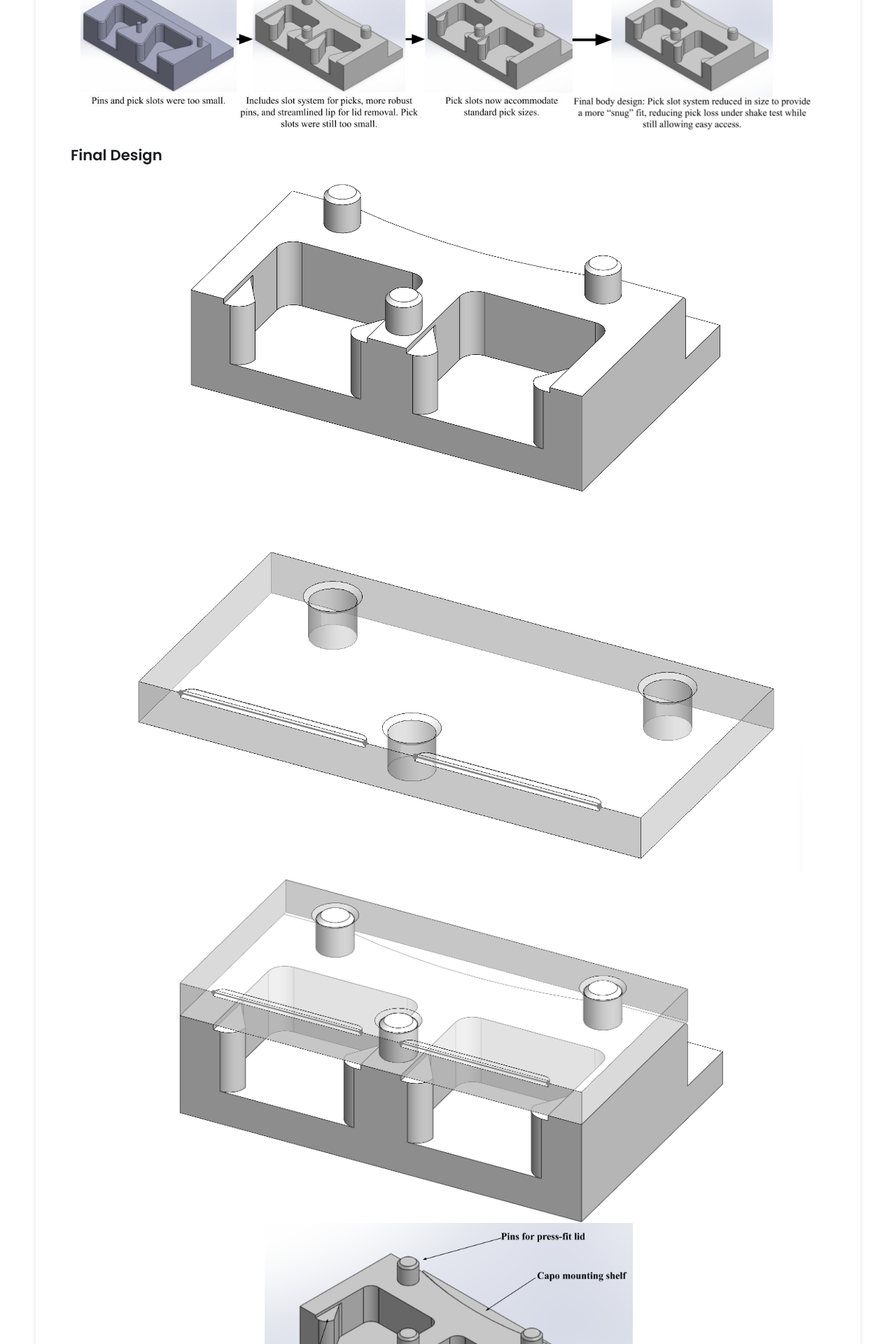
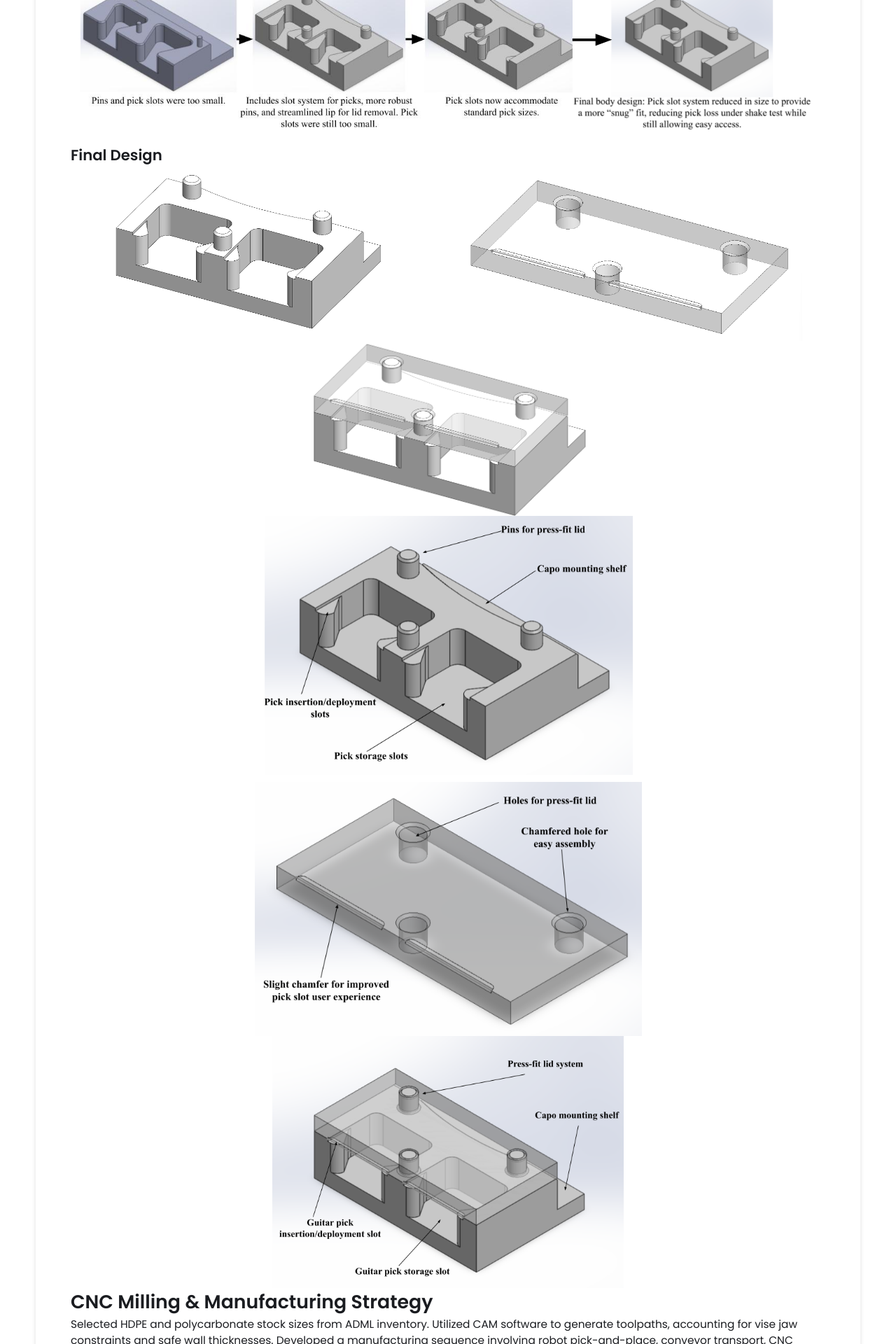
Before and after one commit to michael-vuong/michael-vuong.github.io, a Jekyll site: the page built from _projects/Attachapick/index.md, in a window 1280 px wide. Shown: the part 2435-4355 px from the top of the page at 70% size. Built offline with Jekyll 4.4.1, drawn with Linux system fonts in a browser that asks for light colours.

Commit message:
Update index.md

```diff
--- a/_projects/Attachapick/index.md
+++ b/_projects/Attachapick/index.md
@@ -43,11 +43,11 @@
 {% include image-gallery.html images="DesignIterations.png" height="500" %}
 
 ## Final Design
-{% include image-gallery.html images="CADBody.png, CADLid.png" height="500" %}
-{% include image-gallery.html images="CADAssem.png" height="500" %}
+{% include image-gallery.html images="CADBody.png, CADLid.png" height="250" %}
+{% include image-gallery.html images="CADAssem.png" height="250" %}
 
-{% include image-gallery.html images="BodyLabeled.png, LidLabeled.png" height="500" %}
-{% include image-gallery.html images="AssemLabeled.png" height="500" %}
+{% include image-gallery.html images="BodyLabeled.png, LidLabeled.png" height="400" %}
+{% include image-gallery.html images="AssemLabeled.png" height="400" %}
 
 # CNC Milling & Manufacturing Strategy
 Selected HDPE and polycarbonate stock sizes from ADML inventory.
```
